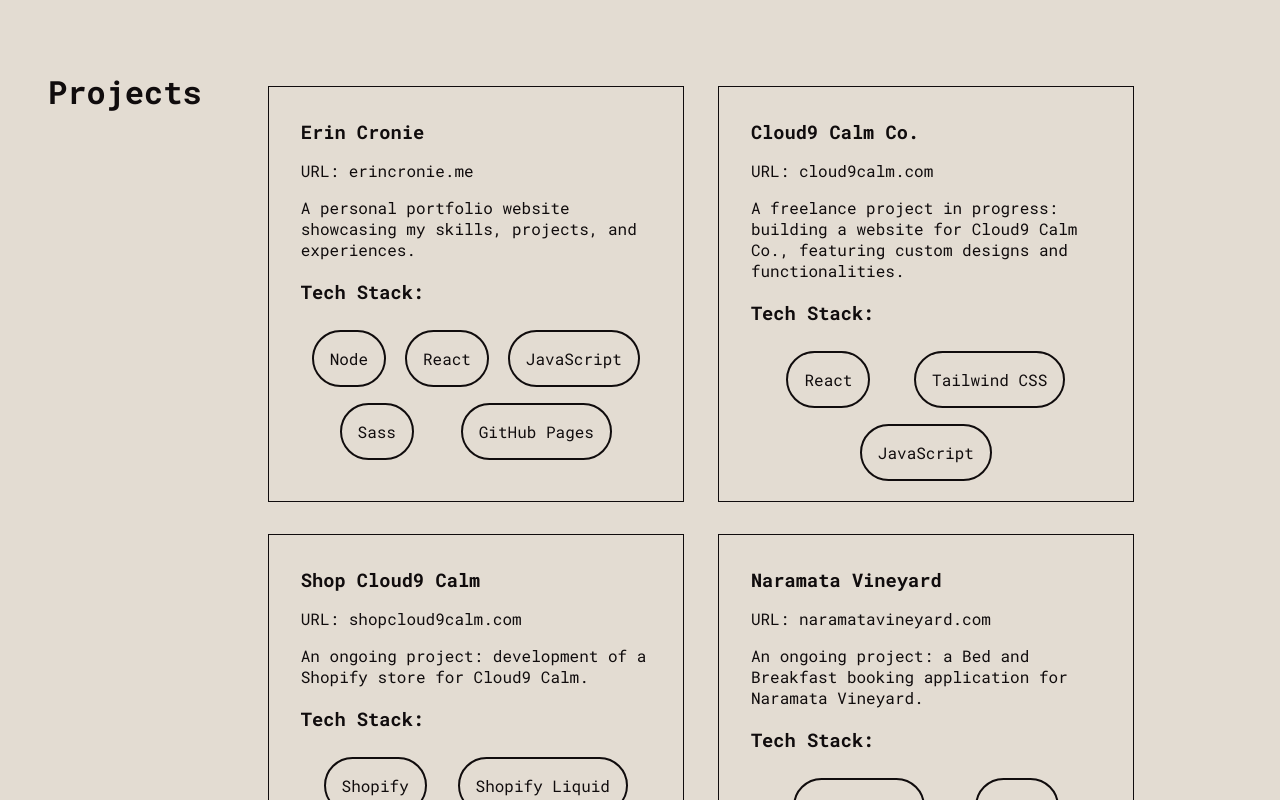
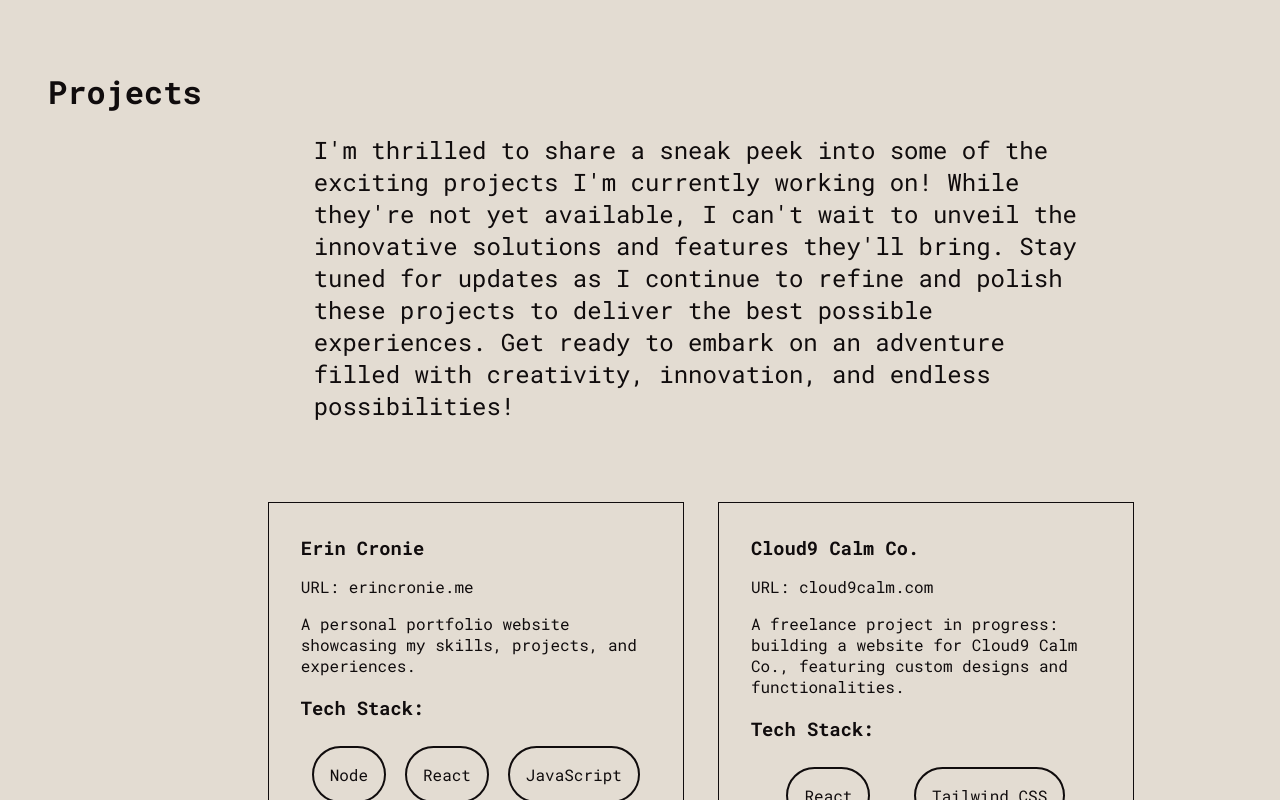
Before and after one commit to Cloud9Calm/erin-cronie-portfolio-2.0, a React (Create React App) app: page / in a window 1280 px wide. Shown: the part 2440-3240 px from the top of the page. Built offline with nearby package versions, Linux system fonts and the light colour scheme; no server answers.

Commit message:
removed server files

```diff
--- a/src/components/Projects/Projects.jsx
+++ b/src/components/Projects/Projects.jsx
@@ -6,6 +6,9 @@
         <section className='projects' id='projects'>
             <h2 className='projects__title title'>Projects</h2>
             <div className="projects__list">
+                <p className='projects__blurb'>
+                    I'm thrilled to share a sneak peek into some of the exciting projects I'm currently working on! While they're not yet available, I can't wait to unveil the innovative solutions and features they'll bring. Stay tuned for updates as I continue to refine and polish these projects to deliver the best possible experiences. Get ready to embark on an adventure filled with creativity, innovation, and endless possibilities!
+                </p>
                 {projectsData.projects.map((project, index) => (
                     <div key={index} className="projects__list-items">
                         <h3 className='projects__name'>{project.title}</h3>
--- a/src/components/Projects/Projects.scss
+++ b/src/components/Projects/Projects.scss
@@ -13,6 +13,15 @@
                     margin: 8rem 2rem;
                 }
         }
+
+    &__blurb {
+        @include tablet {
+            font-size: 1.5rem;
+            margin: 4rem;
+            max-width: 70vw;
+
+        }
+    }
 
     &__list {
         @include flex-column;
```
